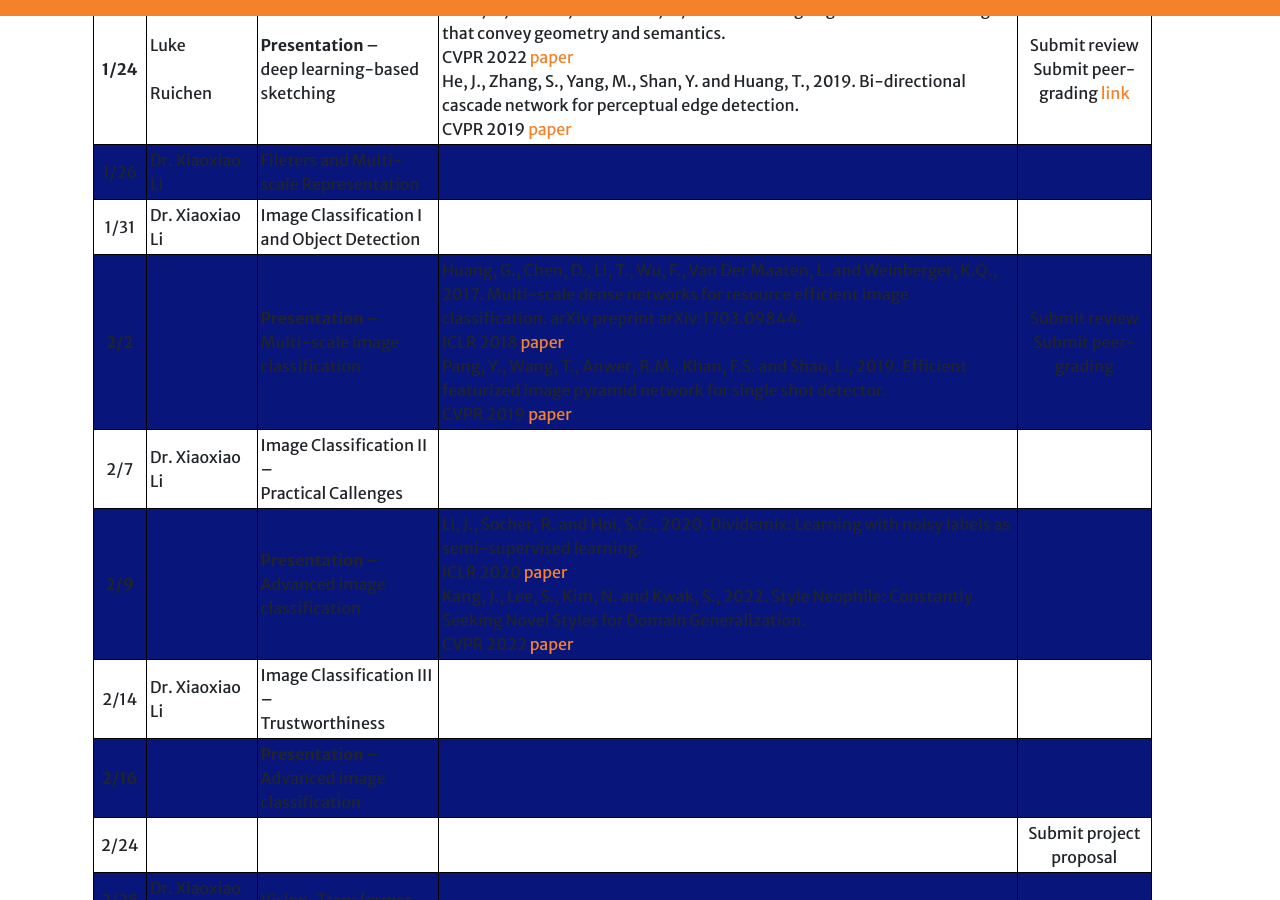
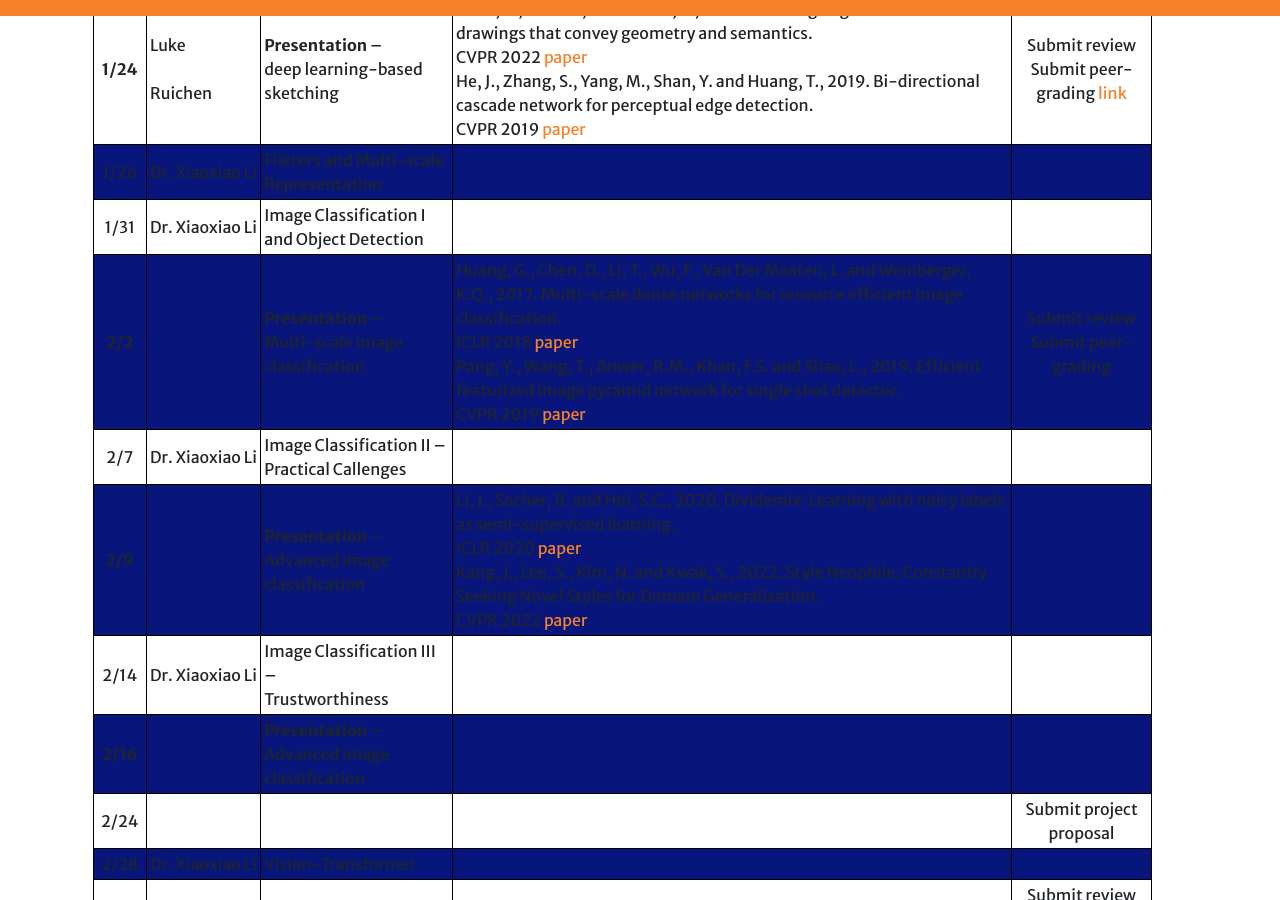
Before and after one commit to xxlya/EECE-570, a Jekyll site: the page built from index.md, in a window 1280 px wide and 900 px high, scrolled down 2642 px. Built offline with Jekyll 4.4.1, drawn with Linux system fonts in a browser that asks for light colours; a script that is not in the unit is left out; our own code applies the rules of GitHub Pages for plain Markdown files.

Commit message:
Update index.md

```diff
--- a/index.md
+++ b/index.md
@@ -111,7 +111,7 @@ Our schedule will be updated during the semesber. Please frequently check the sc
 | **1/24**  | Luke <br><br> Ruichen             | **Presentation** – <br>  deep learning-based sketching                         |  Chan, C., Durand, F. and Isola, P., 2022. Learning to generate line drawings that convey geometry and semantics. <br> CVPR 2022 [paper](https://arxiv.org/pdf/2203.12691.pdf) <br> He, J., Zhang, S., Yang, M., Shan, Y. and Huang, T., 2019. Bi-directional cascade network for perceptual edge detection.  <br> CVPR 2019 [paper](https://arxiv.org/pdf/1902.10903.pdf)           | Submit review <br> Submit peer-grading [link](https://canvas.ubc.ca/courses/106862/assignments) |
 | 1/26  | Dr. Xiaoxiao Li                  | Fileters and Multi-scale Representation                              |                  |  |
 | 1/31  | Dr. Xiaoxiao Li | Image Classification I  <br> and Object Detection                      |                  |                                   |
-| **2/2**   |                 | **Presentation** – <br>  Multi-scale image classification |  Huang, G., Chen, D., Li, T., Wu, F., Van Der Maaten, L. and Weinberger, K.Q., 2017. Multi-scale dense networks for resource efficient image classification. arXiv preprint arXiv:1703.09844. <br> ICLR 2018 [paper](https://arxiv.org/abs/1703.09844) <br> Pang, Y., Wang, T., Anwer, R.M., Khan, F.S. and Shao, L., 2019. Efficient featurized image pyramid network for single shot detector. <br> CVPR 2019 [paper](https://openaccess.thecvf.com/content_CVPR_2019/papers/Pang_Efficient_Featurized_Image_Pyramid_Network_for_Single_Shot_Detector_CVPR_2019_paper.pdf)                 |  Submit review <br> Submit peer-grading           |
+| **2/2**   |                 | **Presentation** – <br>  Multi-scale image classification |  Huang, G., Chen, D., Li, T., Wu, F., Van Der Maaten, L. and Weinberger, K.Q., 2017. Multi-scale dense networks for resource efficient image classification. <br> ICLR 2018 [paper](https://arxiv.org/abs/1703.09844) <br> Pang, Y., Wang, T., Anwer, R.M., Khan, F.S. and Shao, L., 2019. Efficient featurized image pyramid network for single shot detector. <br> CVPR 2019 [paper](https://openaccess.thecvf.com/content_CVPR_2019/papers/Pang_Efficient_Featurized_Image_Pyramid_Network_for_Single_Shot_Detector_CVPR_2019_paper.pdf)                 |  Submit review <br> Submit peer-grading           |
 | 2/7   | Dr. Xiaoxiao Li |  Image Classification II – <br>  Practical Callenges                                 |                  |                                   |
 | **2/9**   |          |  **Presentation** – <br>  Advanced image classification | Li, J., Socher, R. and Hoi, S.C., 2020. Dividemix: Learning with noisy labels as semi-supervised learning. <br> ICLR 2020 [paper](https://arxiv.org/pdf/2002.07394.pdf)<br> Kang, J., Lee, S., Kim, N. and Kwak, S., 2022. Style Neophile: Constantly Seeking Novel Styles for Domain Generalization. <br> CVPR 2022 [paper](https://openaccess.thecvf.com/content/CVPR2022/papers/Kang_Style_Neophile_Constantly_Seeking_Novel_Styles_for_Domain_Generalization_CVPR_2022_paper.pdf)           |                                   |
 | 2/14  | Dr. Xiaoxiao Li | Image Classification III   – <br> Trustworthiness                          |                  |                                   |
```
